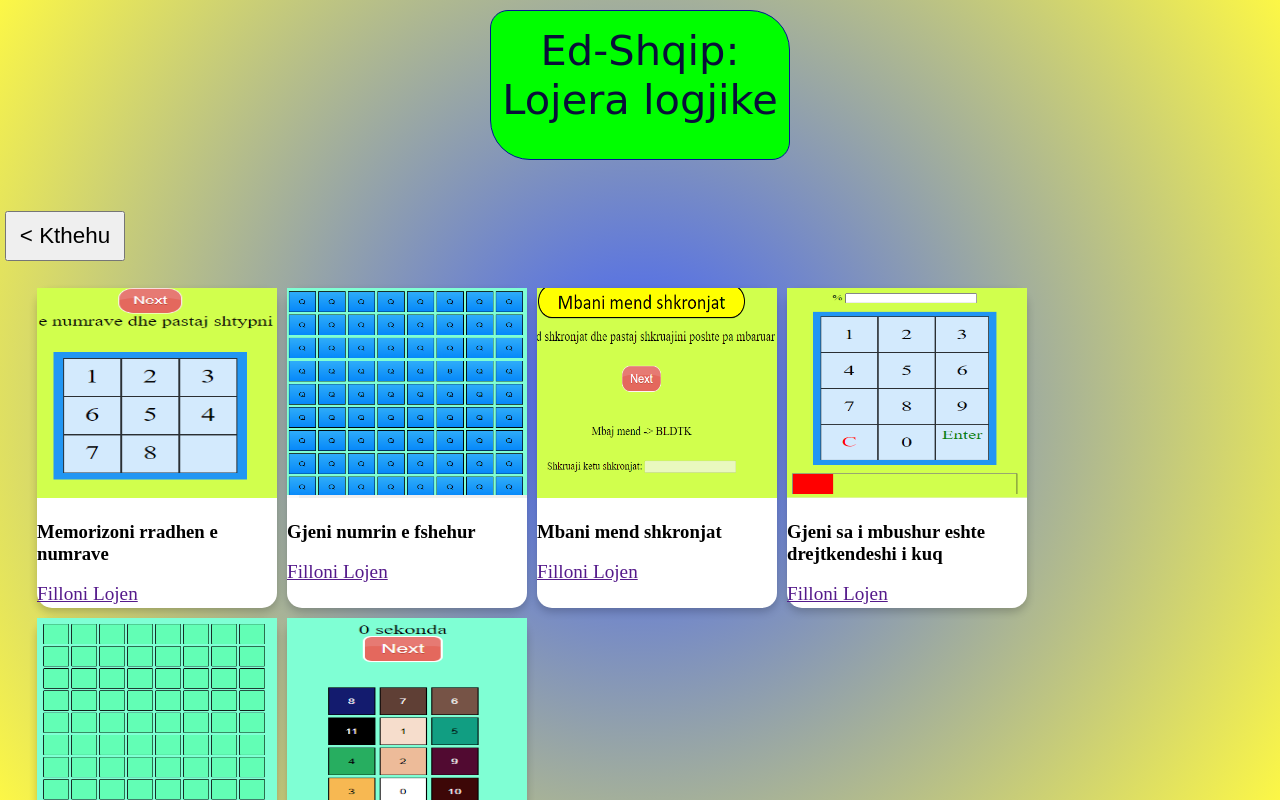
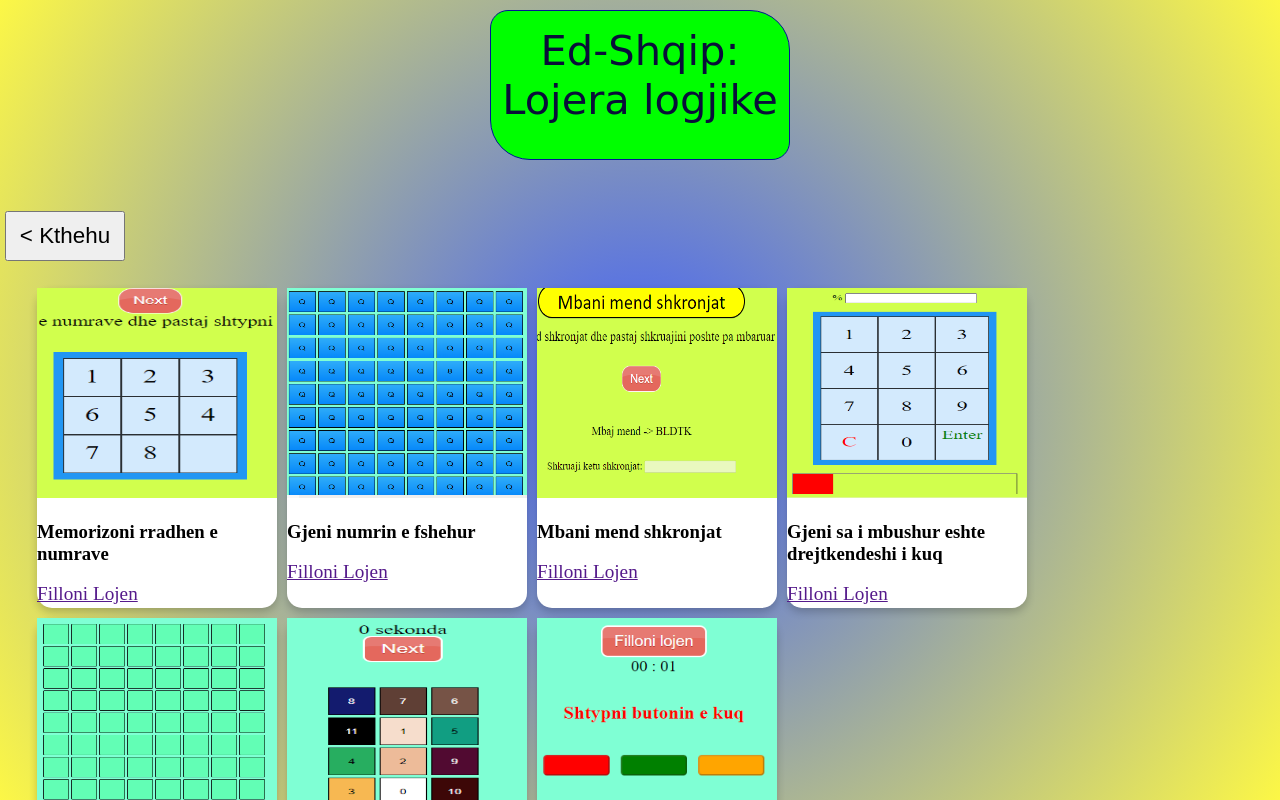
Before and after one commit to rm-prog/Ed-Shqip-with-React, a React (Create React App) app: page /logic_games in a window 1280 px wide. Built offline with nearby package versions, Linux system fonts and the light colour scheme.

Commit message:
created new logic-game file,path and link to file

```diff
--- a/src/App.js
+++ b/src/App.js
@@ -30,6 +30,7 @@ import RememberLetters from './pages/remember-letters'
 import FindThePercentage from './pages/find-the-percentage'
 import TapDifferentButton from './pages/tap-different_button'
 import LightToDark from './pages/light-to-dark'
+import TapTheButton from './pages/tap-the-button'
 
 const App = () => {
 
@@ -78,6 +79,7 @@ const App = () => {
               <Route exact path='/logic_games/find_percentage' component={FindThePercentage} />
               <Route exact path='/logic_games/tap_different' component={TapDifferentButton} />
               <Route exact path='/logic_games/light_to_dark' component={LightToDark} />
+              <Route exact path='/logic_games/tap_button' component={TapTheButton} />
             </Switch>
           </Router>
 
--- a/src/pages/logic-games.jsx
+++ b/src/pages/logic-games.jsx
@@ -11,6 +11,7 @@ import game3 from '../screenshots/remember-the-letters.PNG'
 import game4 from '../screenshots/find-the-percentage.PNG'
 import game5 from '../screenshots/tap-the-different-button.PNG'
 import game6 from '../screenshots/from-light-to-dark-game.PNG'
+import game7 from '../screenshots/tap-the-button-game.PNG'
 
 const LogicGames = () => {
 
@@ -57,6 +58,12 @@ const LogicGames = () => {
             clickFunction: () => goToLogicGame('/logic_games/light_to_dark'),
             imgSource: game6,
             cardTitle: 'Rendisni ngjyrat ne rendin e duhur'
+        },
+        {
+            id: 7,
+            clickFunction: () => goToLogicGame('/logic_games/tap_button'),
+            imgSource: game7,
+            cardTitle: 'Shtypni butonin e duhur'
         }
     ]
 
--- /dev/null
+++ b/src/pages/tap-the-button.jsx
@@ -0,0 +1,9 @@
+const TapTheButton = () => {
+    return (
+        <div>
+
+        </div>
+    )
+}
+
+export default TapTheButton
```
